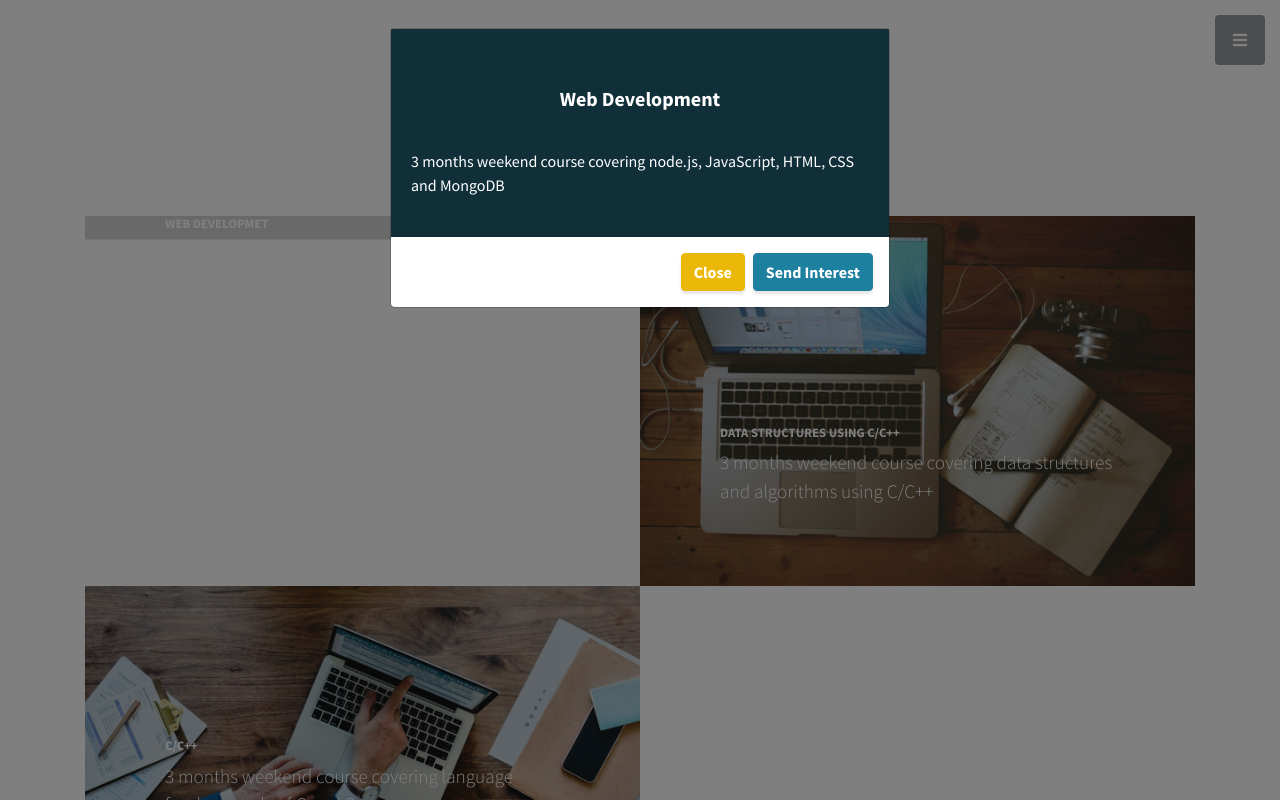
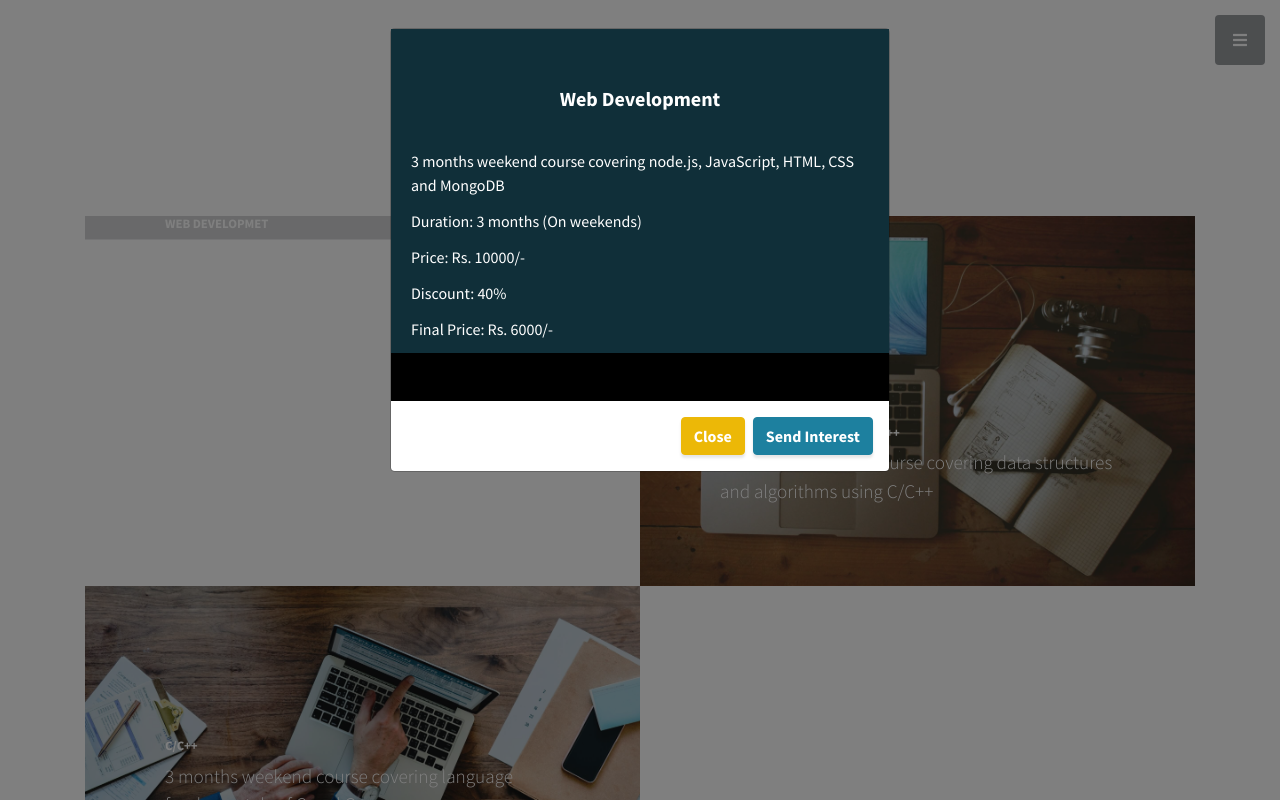
Before and after one commit to apnavidyalaya/apnavidyalaya.github.io, a website: page index.html in a window 1280 px wide. Both pictures are taken after a click on the element 362 px from the left and 1210 px from the top of the page. Shown: the part 810-1610 px from the top of the page. Drawn offline with Linux system fonts and the light colour scheme; files that its build step writes are made by us from their sources.

Commit message:
added some more descriptive data to modal/course description

```diff
--- a/index.html
+++ b/index.html
@@ -308,7 +308,11 @@
           <div class="modal-body">
             <div class="overlay">
                 <h5 class="modal-title" id="exampleModalLongTitle">Course title</h5>
-                <p class="modal-description">Course starting during end of January 2019</p>
+                <p class="modal-description" id="description">Course starting during end of January 2019</p>
+                <p class="modal-description" id="duration">Course starting during end of January 2019</p>
+                <p class="modal-description" id="price">Course starting during end of January 2019</p>
+                <p class="modal-description" id="discount">Course starting during end of January 2019</p>
+                <p class="modal-description" id="discountedPrice">Course starting during end of January 2019</p>
             </div>
           </div>
           <div class="modal-footer">
--- a/js/course-modal.js
+++ b/js/course-modal.js
@@ -2,22 +2,38 @@ var courses ={
   web: {
     image: 'web.jpg',
     title: 'Web Development',
-    description: '3 months weekend course covering node.js, JavaScript, HTML, CSS and MongoDB'
+    description: '3 months weekend course covering node.js, JavaScript, HTML, CSS and MongoDB',
+    duration: 'Duration: 3 months (On weekends)',
+    price: 'Price: Rs. 10000/-',
+    discount: 'Discount: 40%',
+    discountedPrice: 'Final Price: Rs. 6000/-'
   },
   ds: {
     image: 'ds-image.jpg',
     title: 'Data Structures using C/C++',
-    description: '3 months weekend course covering data structures and algorithms using C/C++'
+    description: '3 months weekend course covering data structures and algorithms using C/C++',
+    duration: 'Duration: 3 months (On weekends)',
+    price: 'Price: Rs. 10000/-',
+    discount: 'Discount: 40%',
+    discountedPrice: 'Final Price: Rs. 6000/-'
   },
   cpp: {
     image: 'c-image.jpg',
     title: 'C/C++',
-    description: '3 months weekend course covering language fundamentals of C and C++'
+    description: '3 months weekend course covering language fundamentals of C and C++',
+    duration: 'Duration: 3 months (On weekends)',
+    price: 'Price: Rs. 10000/-',
+    discount: 'Discount: 40%',
+    discountedPrice: 'Final Price: Rs. 6000/-'
   },
   default: {
     image: 'c-image.jpg',
     title: 'Course Detal Missing',
-    description: 'The exact course you are looking for is not available right now, contact us to get more details'
+    description: 'The exact course you are looking for is not available right now, contact us to get more details',
+    duration: 'Duration: 3 months (On weekends)',
+    price: 'Price: Rs. 10000/-',
+    discount: 'Discount: 40%',
+    discountedPrice: 'Final Price: Rs. 6000/-'
   }
 }
 
@@ -58,7 +74,11 @@ $('.course-div').on('click', function (event) {
   var modal = $('#courseModal');
   modal.find('.modal-body').css('background-image', 'url(' + backgroundImageString + ')');
   modal.find('.modal-title').text(courseDetail.title);
-  modal.find('.modal-description').text(courseDetail.description);
+  modal.find('#description').text(courseDetail.description);
+  modal.find('#duration').text(courseDetail.duration);
+  modal.find('#price').text(courseDetail.price);
+  modal.find('#discount').text(courseDetail.discount);
+  modal.find('#discountedPrice').text(courseDetail.discountedPrice);
   console.log(courseDetail);
   modal.modal({
     show: true
--- a/scss/_modal.scss
+++ b/scss/_modal.scss
@@ -9,9 +9,11 @@
   background-image: url("/img/ds-image.jpg");
   // background-color: black;
   .overlay{
+    padding: 0;
+    margin: 0;
     height: 100%;
     width: 100%;
-    position: absolute;
+    position: relative;
     top: 0;
     left: 0;
     // background: rgba(#1d809f,0.3);
@@ -19,11 +21,16 @@
     .modal-title{
       color: #FFF;
       text-align: center;
-      margin: 55px 20px 35px;
+      margin: 0 20px 35px;
+      padding: 55px 0 0;
     }
     .modal-description{
       color: #FFF;
-      padding: 0 20px 20px;
+      padding: 0 20px 12px;
+      margin: 0;
+    }
+    .modal-description:last-child{
+      margin-bottom: 48px;
     }
   }
 }
```
Also changed, not shown: css/stylish-portfolio.css, css/stylish-portfolio.min.css, js/course-modal.min.js.
